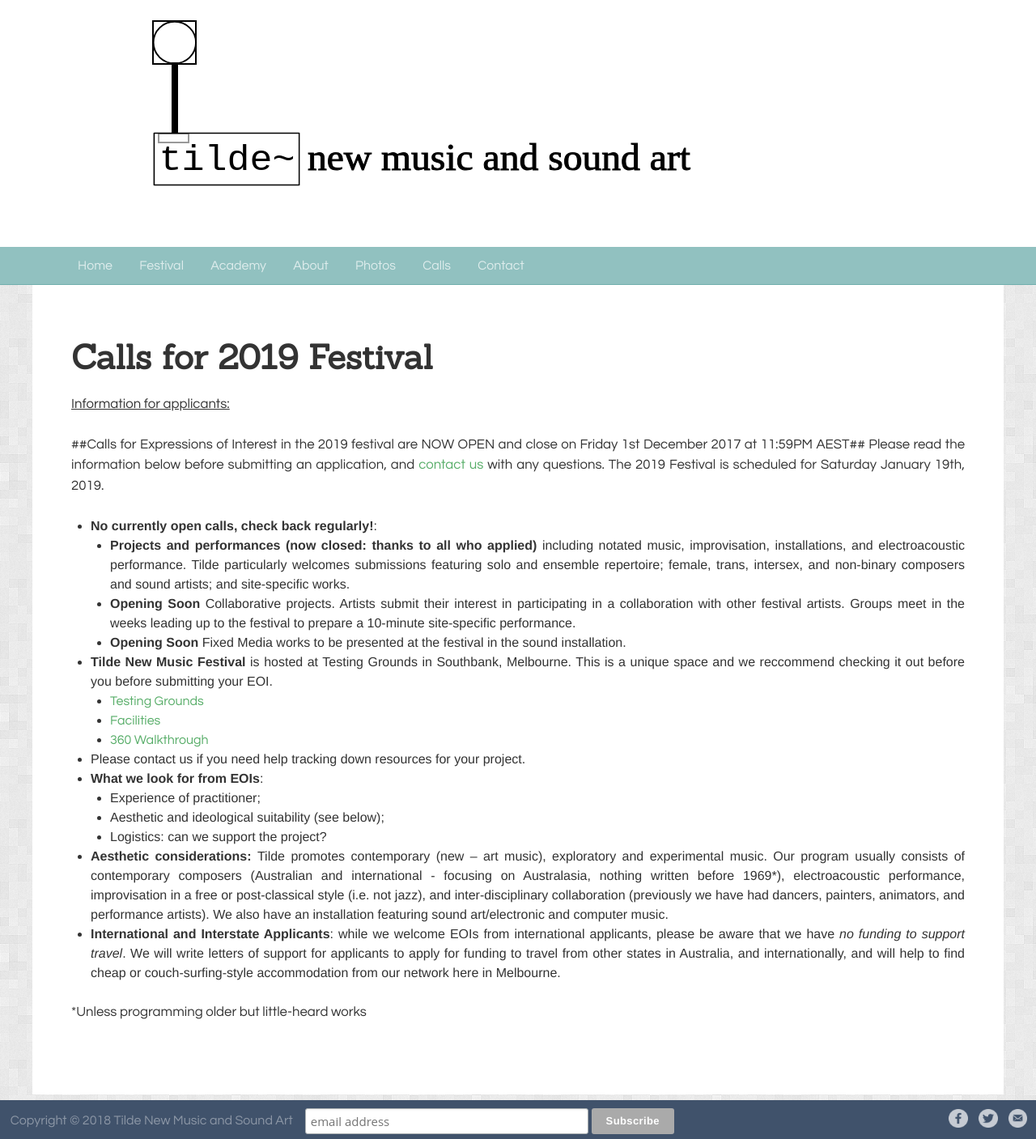
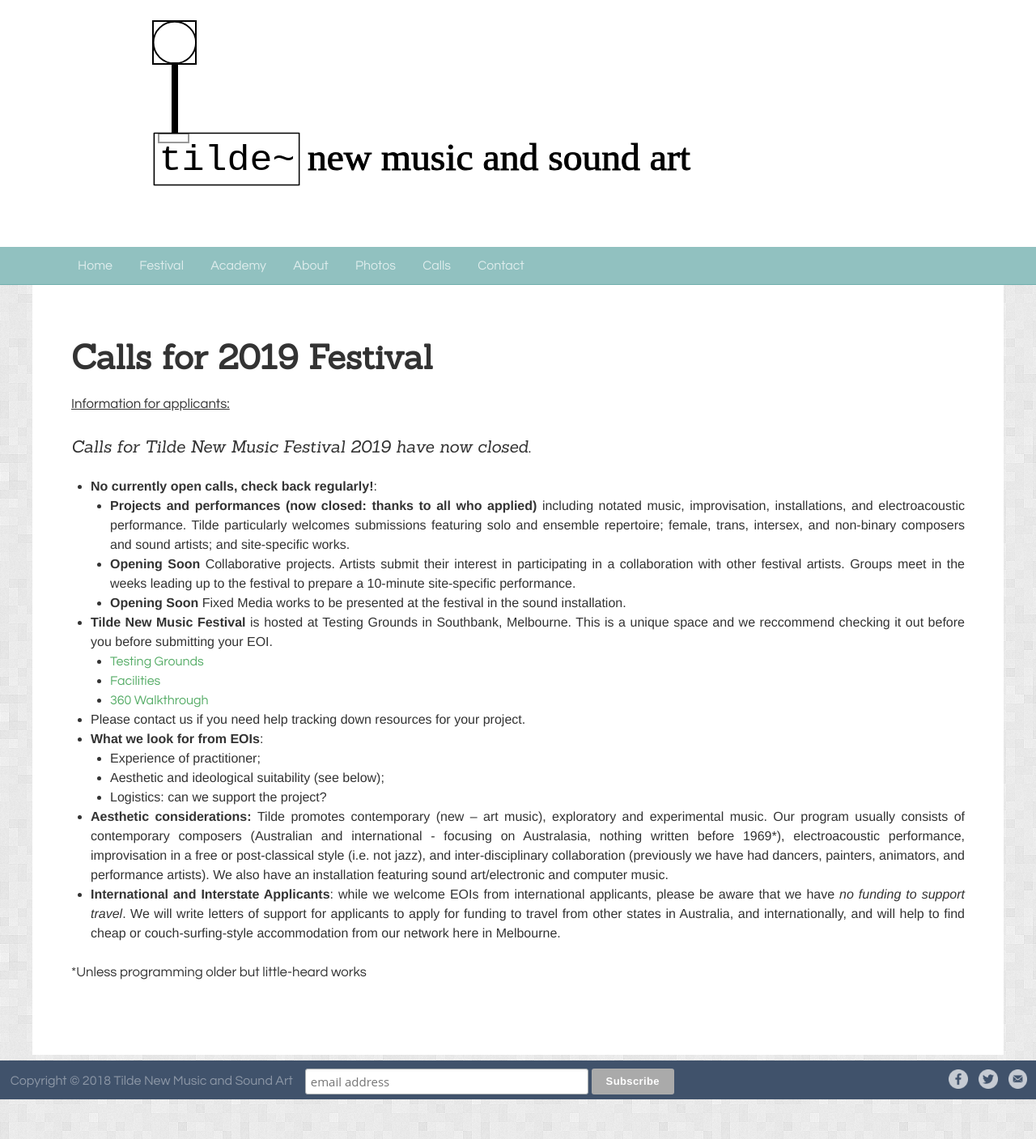
Before and after one commit to unclewalter/tilde-festival-website, a Jekyll site: the page built from pages/calls.md, in a window 1280 px wide. Shown: the whole page at 81% size. Built offline with Jekyll 4.4.1, drawn with Linux system fonts in a browser that asks for light colours; after the commit the page ends 1358 px from its top, so only the background shows below that.

Commit message:
Update calls

```diff
--- a/pages/calls.md
+++ b/pages/calls.md
@@ -7,9 +7,8 @@
 <span style="text-decoration: underline;">Information for applicants:</span>
 
 
-##Calls for Expressions of Interest in the 2019 festival are NOW OPEN and close on Friday 1st December 2017 at 11:59PM AEST##
-Please read the information below before submitting an application, and [contact us](http://www.tilde.net.au/contact/) with any questions.
-The 2019 Festival is scheduled for Saturday January 19th, 2019.
+## Calls for Tilde New Music Festival 2019 have now closed.
+
 
 *   **No currently open calls, check back regularly!**:
     *   **Projects and performances (now closed: thanks to all who applied)** including notated music, improvisation, installations, and electroacoustic performance. Tilde particularly welcomes submissions featuring solo and ensemble repertoire; female, trans, intersex, and non-binary composers and sound artists; and site-specific works.
```
